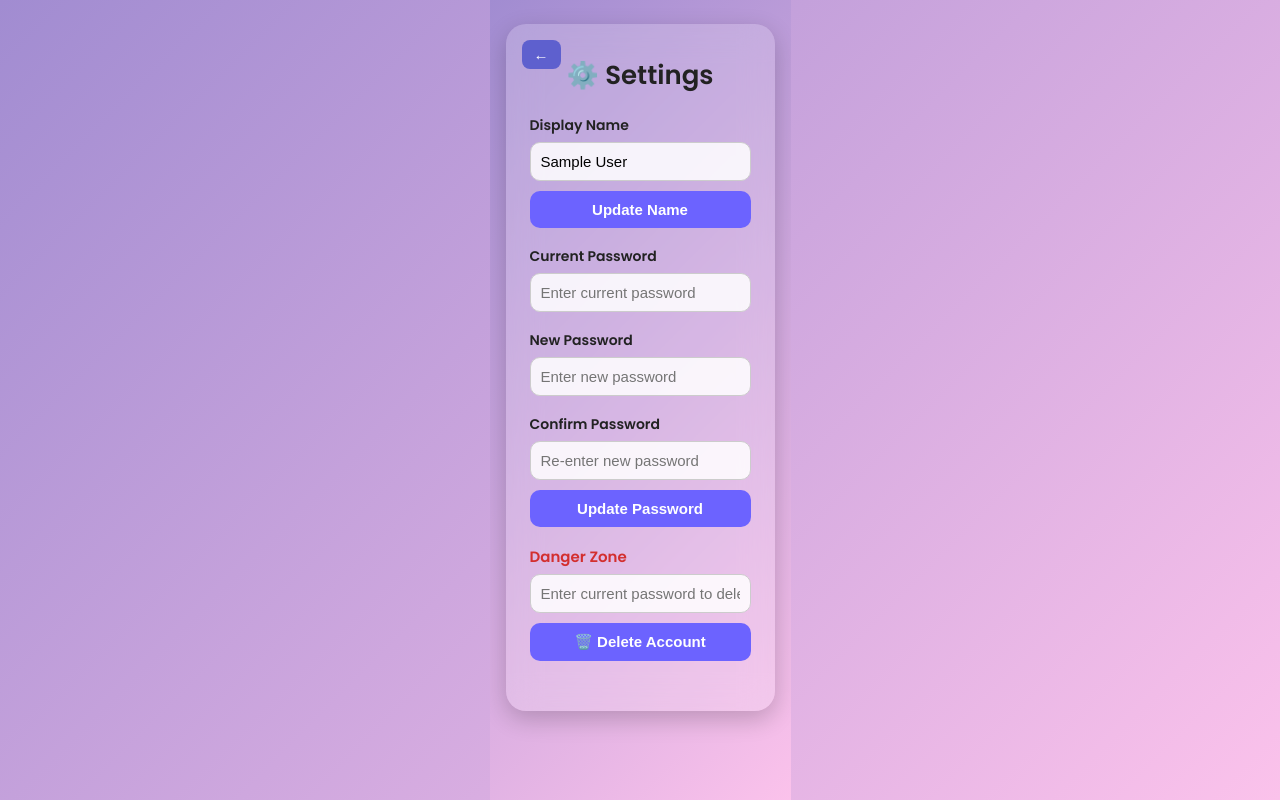
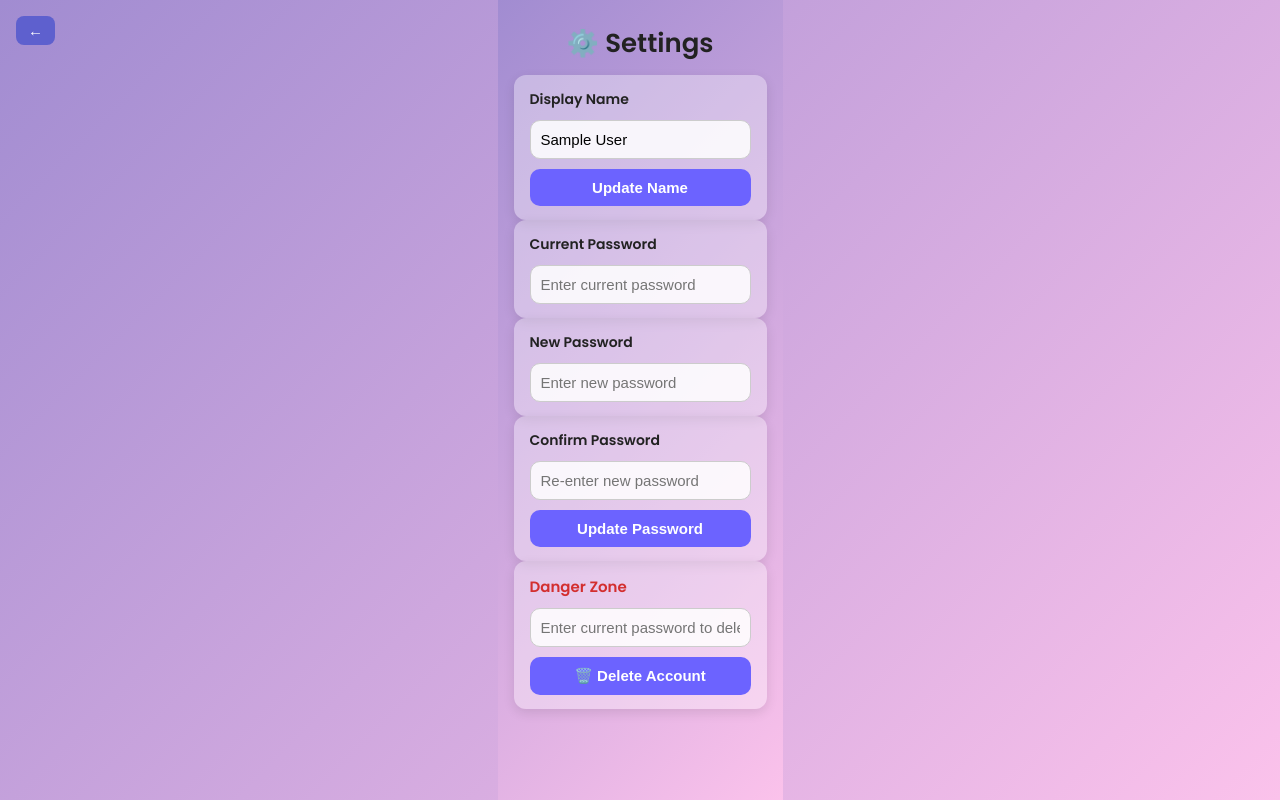
Before and after one commit to varshitha073/Taskforge_project_401, a React (Create React App) app: page /settings in a window 1280 px wide. Built offline with nearby package versions, Linux system fonts and the light colour scheme; no server answers; sample sign-in values are in the browser's storage.

Commit message:
third-commmit

```diff
--- a/src/styles/Settings.css
+++ b/src/styles/Settings.css
@@ -12,43 +12,23 @@ html {
   height: 100%;
   background: linear-gradient(135deg, #a18cd1 0%, #fbc2eb 100%);
   color: #333;
+  overflow: hidden;
 }
 
 .settings-container {
-  min-height: 100vh;
+  height: 100vh;
   display: flex;
-  justify-content: center;
-  align-items: flex-start;
+  flex-direction: column;
+  justify-content: flex-start;
+  align-items: center;
   padding: 24px 16px;
-  overflow-y: auto;
-}
-
-.settings-card {
-  background: rgba(255, 255, 255, 0.18);
-  backdrop-filter: blur(16px);
-  border-radius: 20px;
-  padding: 32px 24px;
-  width: 100%;
-  max-width: 420px;
-  box-shadow: 0 8px 24px rgba(0, 0, 0, 0.2);
-  animation: fadeIn 0.5s ease-in-out;
-}
-
-@keyframes fadeIn {
-  from {
-    transform: translateY(20px);
-    opacity: 0;
-  }
-  to {
-    transform: translateY(0);
-    opacity: 1;
-  }
+  gap: 16px;
 }
 
 h2 {
   text-align: center;
   font-size: 26px;
-  margin-bottom: 20px;
+  margin-bottom: 12px;
   color: #222;
 }
 
@@ -56,23 +36,29 @@ h2 {
   background: rgba(255, 255, 255, 0.35);
   border-left: 4px solid #6c63ff;
   padding: 10px 14px;
-  margin-bottom: 18px;
   font-weight: 500;
   font-size: 14px;
   border-radius: 8px;
   text-align: center;
+  width: 100%;
+  max-width: 420px;
 }
 
 .setting-item {
-  margin-bottom: 18px;
+  width: 100%;
+  max-width: 420px;
+  background: rgba(255, 255, 255, 0.35);
+  border-radius: 12px;
+  padding: 14px 16px;
   display: flex;
   flex-direction: column;
+  gap: 10px;
+  box-shadow: 0 4px 12px rgba(0, 0, 0, 0.1);
 }
 
 .setting-item label {
   font-size: 14px;
   font-weight: 600;
-  margin-bottom: 6px;
   color: #222;
 }
 
@@ -91,7 +77,6 @@ h2 {
 }
 
 .setting-item button {
-  margin-top: 10px;
   background: #6c63ff;
   color: #fff;
   border: none;
@@ -122,7 +107,6 @@ h2 {
   font-weight: 600;
   cursor: pointer;
   transition: background-color 0.3s ease;
-  margin-top: 12px;
 }
 
 .danger:hover {
@@ -148,15 +132,10 @@ h2 {
   background: #4e50be;
 }
 
-/* ✅ Mobile Optimized */
+/* ✅ Mobile Optimization */
 @media (max-width: 500px) {
   .settings-container {
     padding: 20px 12px;
-  }
-
-  .settings-card {
-    padding: 24px 18px;
-    max-width: 95%;
   }
 
   h2 {
@@ -165,7 +144,10 @@ h2 {
 
   .alert-message {
     font-size: 13px;
-    padding: 10px;
+  }
+
+  .setting-item {
+    padding: 12px;
   }
 
   .setting-item input,
```
